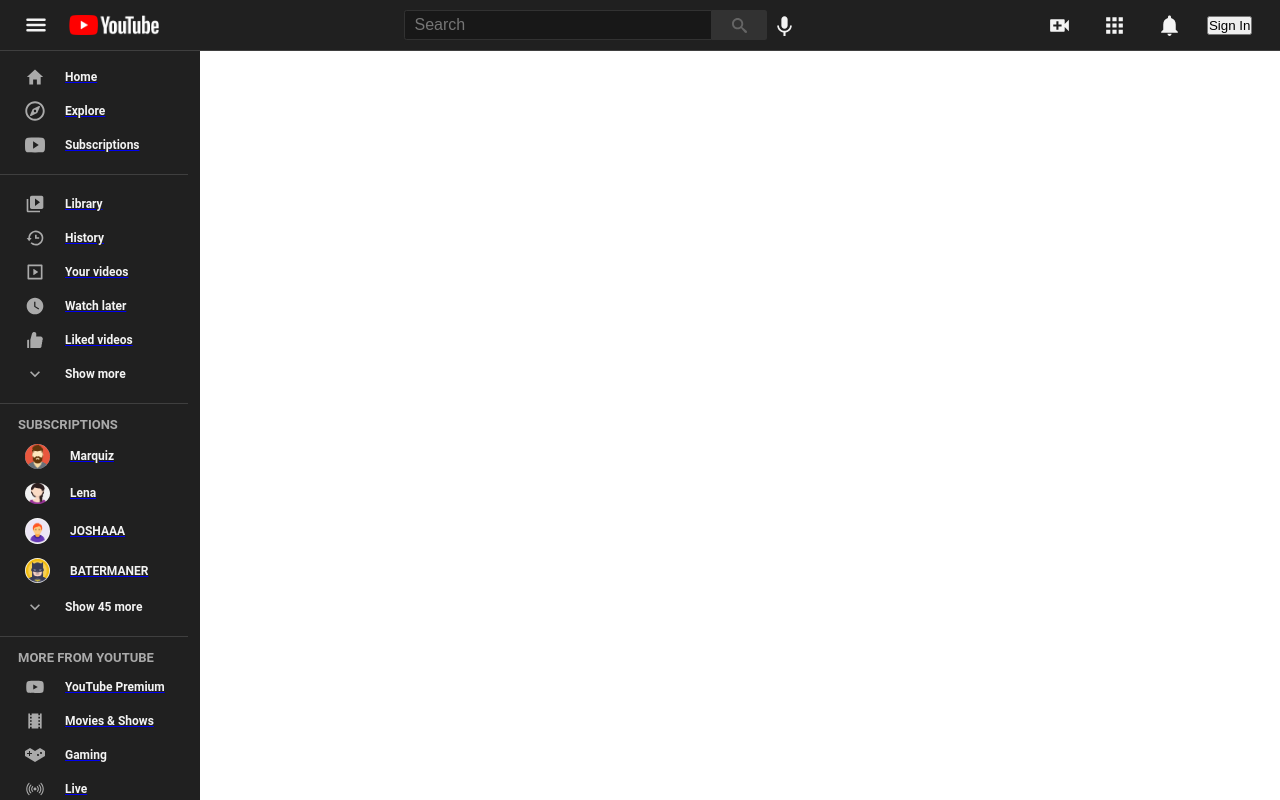
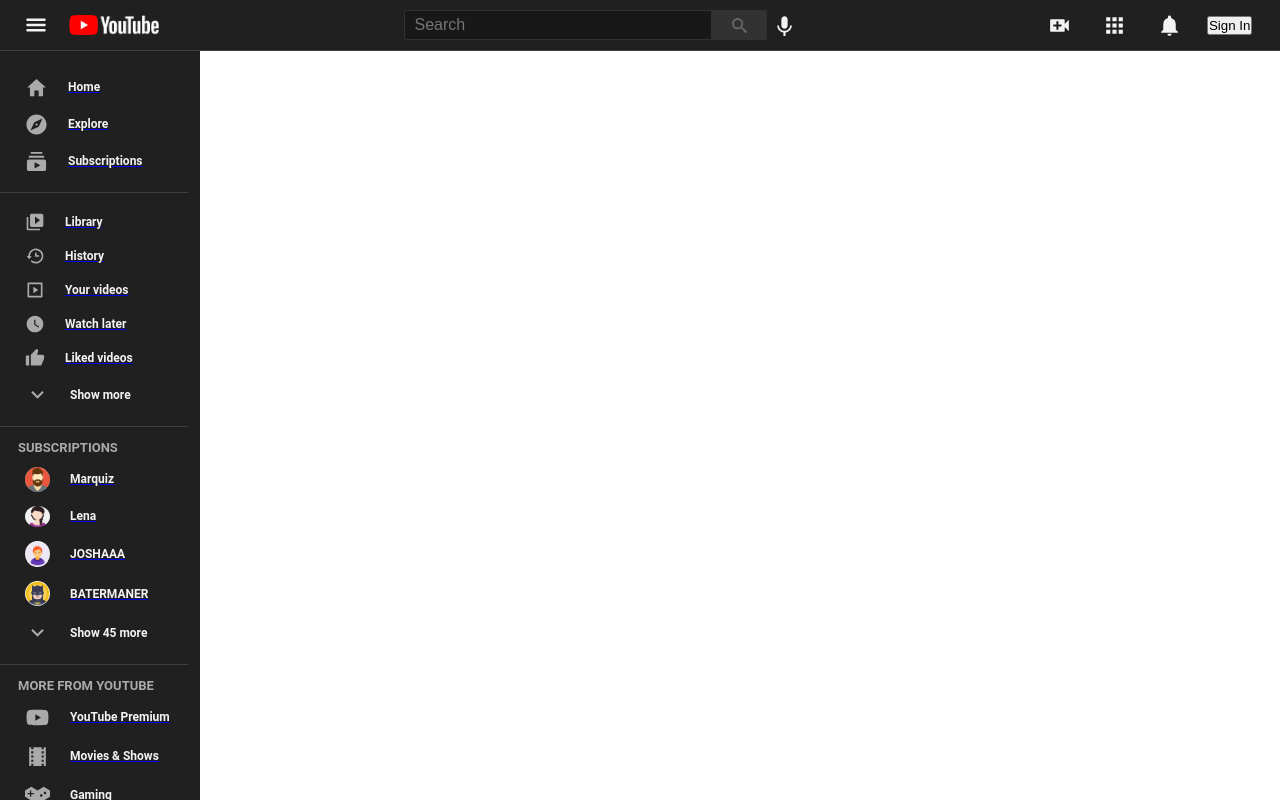
Before and after one commit to Chochinize/youtube-clone, a React (Create React App) app: page / in a window 1280 px wide. Built offline with nearby package versions, Linux system fonts and the light colour scheme; a web font is replaced by a local one.

Commit message:
manage the margin of scroll bar

```diff
--- a/src/Components/SideBar/Middle/Middle.jsx
+++ b/src/Components/SideBar/Middle/Middle.jsx
@@ -3,13 +3,13 @@ import {BiHistory as History} from 'react-icons/bi'
 import {MdVideoLibrary as Library }from 'react-icons/md';
 import {RiVideoLine as Video} from 'react-icons/ri';
 import {MdWatchLater as Later} from 'react-icons/md'
-import {AiFillLike as Like } from 'react-icons/ai'
+import {RiThumbUpFill as Like } from 'react-icons/ri'
 import {MdKeyboardArrowDown as More} from 'react-icons/md'
 import { Link } from 'react-router-dom';
 
 const Middle = () => {
     return (
-        <div>
+
             <div className='sideBar-main'>
             <section className='side-section'>
 
@@ -59,14 +59,14 @@ const Middle = () => {
 
 
             <h4 className='position' data-tip='Show more'  data-for='sidebar'>
-            <More className='icons' size={20}/>
+            <More className='icons' size={25}/>
             <span  className='text'>Show more</span>
             </h4>
 
 
         </section>
             </div>
-        </div>
+
     )
 }
 
--- a/src/Components/SideBar/More/More.jsx
+++ b/src/Components/SideBar/More/More.jsx
@@ -17,7 +17,7 @@ const index = () => {
 
         <Link to='YouTube Premium'>
         <h4 className='position' data-tip='YouTube Premium'  data-for='sidebar'>
-       <LogoIcon className='icons' size={20}/>
+       <LogoIcon className='icons' size={25}/>
         <span href='#' className='text'>YouTube Premium</span>
        </h4>
         </Link>
@@ -25,7 +25,7 @@ const index = () => {
 
       <Link to='/Movies&Shows'>
        <h4 className='position' data-tip='Movie & Shows'  data-for='sidebar'>
-       <Movies className='icons' size={20}/>
+       <Movies className='icons' size={25}/>
         <span className='text'>Movies & Shows</span>
        </h4>
       </Link>
@@ -33,7 +33,7 @@ const index = () => {
 
        <Link to='/Gaming'>
        <h4 className='position' data-tip='Gaming'  data-for='sidebar'>
-       <Gaming className='icons' size={20}/>
+       <Gaming className='icons' size={25}/>
         <span className='text'>Gaming</span>
        </h4>
        </Link>
@@ -41,14 +41,14 @@ const index = () => {
 
         <Link to='/Live'>
        <h4 className='position' data-tip='Live'  data-for='sidebar'>
-       <Live className='icons' size={20}/>
+       <Live className='icons' size={25}/>
         <span className='text'>Live</span>
        </h4>
         </Link>
 
         <Link to='/Learning'>
        <h4 className='position' data-tip='Learning'  data-for='sidebar'>
-       <Light className='icons' size={20}/>
+       <Light className='icons' size={25}/>
         <span className='text'>Learning</span>
        </h4>
         </Link>
@@ -57,7 +57,7 @@ const index = () => {
 
         <Link to='/Sports'>
        <h4 className='position' data-tip='Sports'  data-for='sidebar'>
-       <Sport className='icons' size={20}/>
+       <Sport className='icons' size={25}/>
         <span className='text'>Sports</span>
        </h4>
         </Link>
--- a/src/Components/SideBar/More/MoreExtra.jsx
+++ b/src/Components/SideBar/More/MoreExtra.jsx
@@ -13,7 +13,7 @@ const MoreExtra = () => {
 
         <Link to='/Settings'>
     <h4 className='position' data-tip='Settings'  data-for='sidebar'>
-       <Settings className='icons' size={20}/>
+       <Settings className='icons' size={25}/>
         <span href='#' className='text'>Settings</span>
        </h4>
         </Link>
@@ -21,7 +21,7 @@ const MoreExtra = () => {
 
       <Link to='/Report History'>
        <h4 className='position' data-tip='Report History'  data-for='sidebar'>
-       <Flag className='icons' size={20}/>
+       <Flag className='icons' size={25}/>
         <span className='text'>Report History</span>
        </h4>
       </Link>
@@ -29,7 +29,7 @@ const MoreExtra = () => {
 
        <Link to='/Help'>
        <h4 className='position' data-tip='Help'  data-for='sidebar'>
-       <Help className='icons' size={20}/>
+       <Help className='icons' size={25}/>
         <span className='text'>Help</span>
        </h4>
        </Link>
@@ -37,7 +37,7 @@ const MoreExtra = () => {
 
         <Link to='/Send feedback'>
        <h4 className='position' data-tip='Send feedback'  data-for='sidebar'>
-       <Feedback className='icons' size={20}/>
+       <Feedback className='icons' size={25}/>
         <span className='text'>Send feedback</span>
        </h4>
         </Link>
--- a/src/Components/SideBar/Subscriptions/Subscriptions.jsx
+++ b/src/Components/SideBar/Subscriptions/Subscriptions.jsx
@@ -7,8 +7,8 @@ const Subscriptions = () => {
 
 
 return (
-<div>
-    <h4 className='sideBar-main'>
+
+    <div className='sideBar-main'>
         <section className='side-section'>
             <h2 className='title-sidebar'>SUBSCRIPTIONS</h2>
             {data.map((item,index )=>{
@@ -30,14 +30,14 @@ return (
             }
             )}
           <h4 className='position'>
-          <More className='icons' size={20}/>
+          <More className='icons' size={25}/>
             <a  className='text'>Show 45 more</a>
             </h4>
 
 
         </section>
-    </h4>
-</div>
+    </div>
+
 )
 }
 
--- a/src/Components/SideBar/TopLogo/Home.jsx
+++ b/src/Components/SideBar/TopLogo/Home.jsx
@@ -1,7 +1,7 @@
 import React from 'react'
-import {IoLogoYoutube as YouTubeLogo} from 'react-icons/io';
+import {MdSubscriptions as YouTubeLogo} from 'react-icons/md';
 import {IoMdHome as Home} from 'react-icons/io'
-import {FaRegCompass as Compas} from 'react-icons/fa'
+import {IoMdCompass as Compas} from 'react-icons/io'
 import { Link } from 'react-router-dom';
 
 const Logo = () => {
@@ -10,29 +10,29 @@ const Logo = () => {
 
 
  return (
-        <div>
+
 
                <div className='sideBar-main'>
                 <section className='side-section'>
 
+
                 <Link to='/'>
-
                <h4 className='position' data-tip='Home' data-for='sidebar'>
-               <Home className='icons' size={20}/>
+               <Home className='icons' size={23}/>
                 <span className='text'>Home</span>
                </h4>
                 </Link>
 
                 <Link to='expole'>
                <h4 className='position' data-tip='Explore'  data-for='sidebar'>
-               <Compas className='icons' size={20}/>
+               <Compas className='icons' size={23}/>
                 <span className='text'>Explore</span>
                </h4>
                 </Link>
 
                <Link to='subscriptions'>
                <h4 className='position' data-tip='Subscriptions'  data-for='sidebar'>
-               <YouTubeLogo className='icons' size={20}/>
+               <YouTubeLogo className='icons' size={23}/>
                 <span className='text'>Subscriptions</span>
                </h4>
                </Link>
@@ -44,7 +44,7 @@ const Logo = () => {
 
             </div>
 
-        </div>
+
     )
 }
 
--- a/src/Components/SideBar/index.jsx
+++ b/src/Components/SideBar/index.jsx
@@ -22,7 +22,7 @@ function index() {
             <More />
             <MoreExtra />
             <About />
-            <ReactTooltip id='sidebar' effect='solid'  place='bottom' backgroundColor='black' delayShow={300} arrowColor='transparent' offset={{'top':10, 'right':40}} className='tooltip'/>
+            <ReactTooltip  effect='solid' id='sidebar' place='bottom' backgroundColor='black' delayShow={300} arrowColor='transparent' offset={{'top':10, 'right':40}} className='tooltip'/>
 
         </div>
         </aside>
--- a/src/scss/abstracts/_var.scss
+++ b/src/scss/abstracts/_var.scss
@@ -6,3 +6,4 @@ $bg-color-hover: #383838;
 $text-color: #f5f5f5fd;
 $subtext-color: #AAAAAA;
 $fs: 13px;
+$icon-size: 2.5rem;
--- a/src/scss/sidebar/_aside.scss
+++ b/src/scss/sidebar/_aside.scss
@@ -1,30 +1,41 @@
 .icons {
     color: $subtext-color;
 
+
 }
+.aside{
+    position: fixed;
+    top: 5rem;
 .Scroll{
     position: absolute;
     overflow: hidden;
     height: 100vh;
-    .aside{
-        position: relative;
-        left:  12px;
-    }
-    .tooltip{
-        border: 1px solid white;
+        .tooltip{
+            border: 1px solid white;
+        }
+        &:hover{
+            overflow:auto;
+            }
+        .sideBar-main{
+            &:first-child{
+            .side-section{
+                    border-top: none;
+                }
+            }
+        }
+        }
     }
 
-}
-.Scroll:hover{
-overflow:auto;
 
-}
+
+
+
 ::-webkit-scrollbar{
    background: $bg-color;
     width:  8px;
 }
 ::-webkit-scrollbar-track {
-    margin-top: -2rem;
+
     // margin-bottom: 2rem;
     // margin: 1rem;
     background: $bg-color;
@@ -36,10 +47,11 @@ overflow:auto;
     background: rgb(82, 82, 82);
     -webkit-box-shadow: inset 0 0 6px rgba(0,0,0,0);
 }
+
+
+
 .sideBar-main {
     position:relative;
-    top: 4rem;
-    height: max-content;
     width: 20rem;
 
     background-color: $bg-nav-color;
@@ -47,7 +59,10 @@ overflow:auto;
 
     padding-right: 0.7rem;
 
-    .side-section {
+
+
+    .side-section{
+
         border-top: 1px solid rgba(90, 90, 90, 0.535);
         padding-top: 1.25rem;
         margin-right: .5rem;
```
